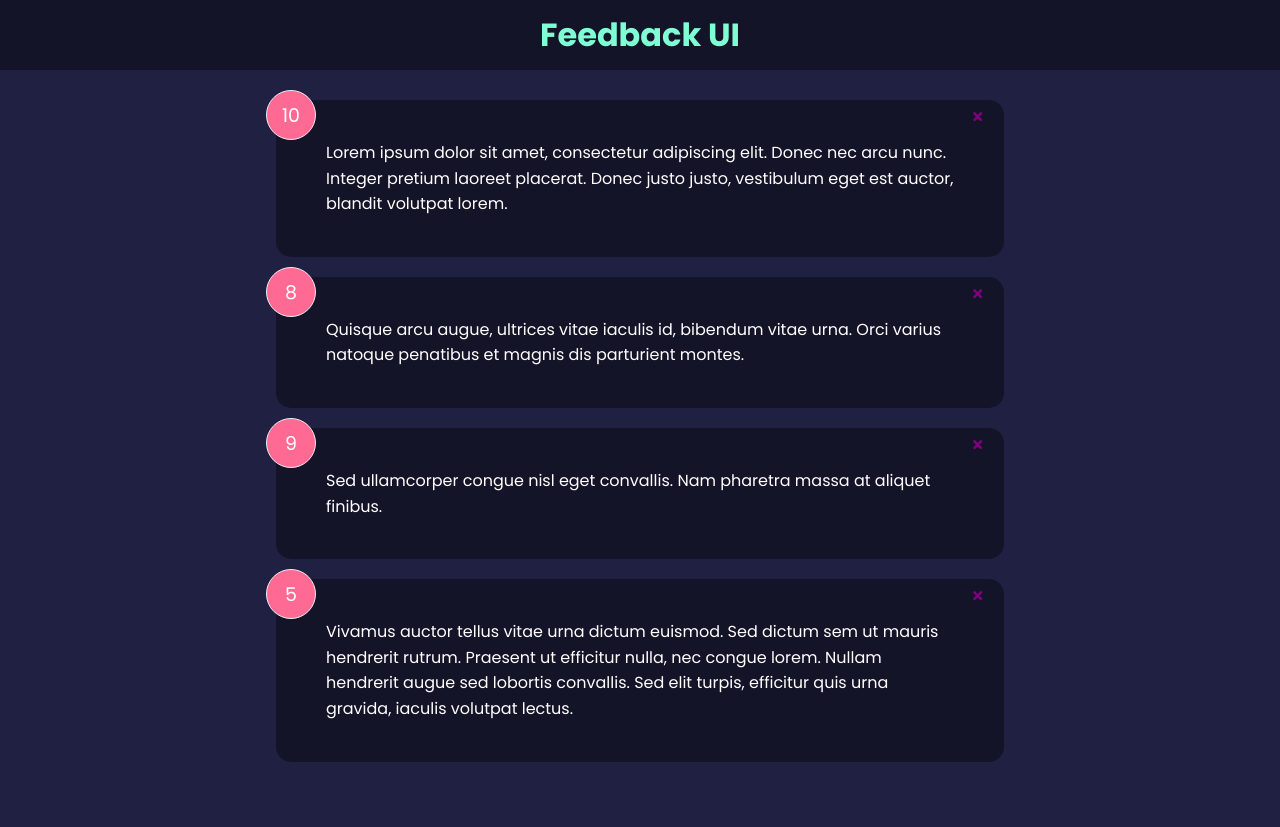
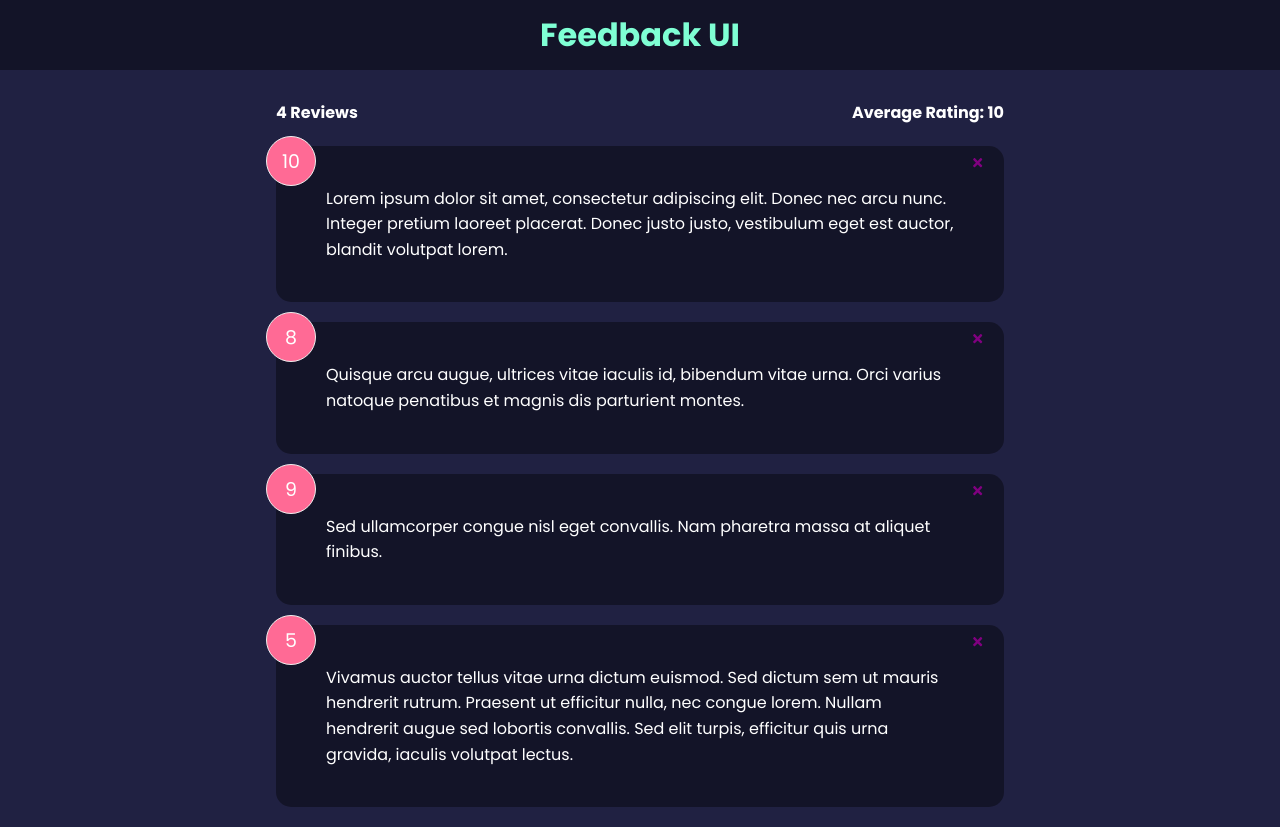
Before and after one commit to ElJefe111944/reviews-feedback-ui, a React (Create React App) app in the folder feedback-app/: page / in a window 1280 px wide. Before the commit the page ends 800 px from the top, so only its background shows below. Built offline with nearby package versions, Linux system fonts and the light colour scheme; the HTML template or start-up script is replaced by a standard one.

Commit message:
FeedbackStats component created to display number of reviews

```diff
--- a/feedback-app/src/App.js
+++ b/feedback-app/src/App.js
@@ -1,7 +1,7 @@
 import { useState } from "react";
 import Header from "./components/Header";
 import FeedbackList from "./components/FeedbackList";
-
+import FeedbackStats from "./components/FeedbackStats";
 import FeedbackData from "./data/FeedbackData";
 
 function App() {
@@ -10,7 +10,6 @@
     const [feedback, setFeedback] = useState(FeedbackData);
     // delete feedback
     const deleteFeedback = (id) => {
-        console.log('App', id);
         // user confirms delete
         if(window.confirm('Are you sure you want to delete?')){
             setFeedback(feedback.filter((item) => item.id !== id ));
@@ -21,6 +20,7 @@
         <>
         <Header />
         <div className="container">
+            <FeedbackStats feedback={feedback} />
             <FeedbackList feedback={feedback} handleDelete={deleteFeedback} />
         </div>
         </>
--- /dev/null
+++ b/feedback-app/src/components/FeedbackStats.jsx
@@ -0,0 +1,12 @@
+import React from 'react'
+
+function FeedbackStats({ feedback }) {
+  return (
+    <div className='feedback-stats'>
+        <h4>{feedback.length} Reviews</h4>
+        <h4>Average Rating: 10</h4>
+    </div>
+  )
+}
+
+export default FeedbackStats
```
